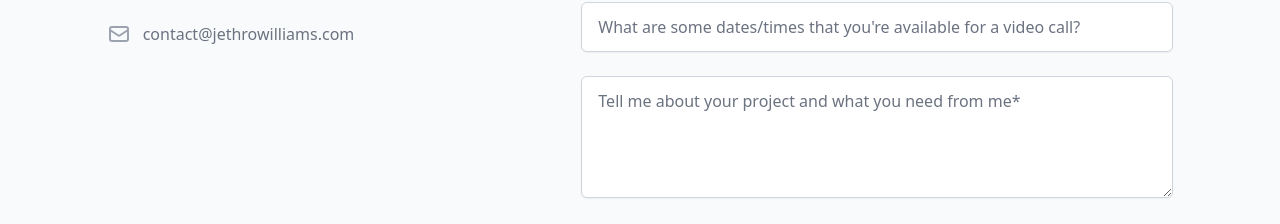
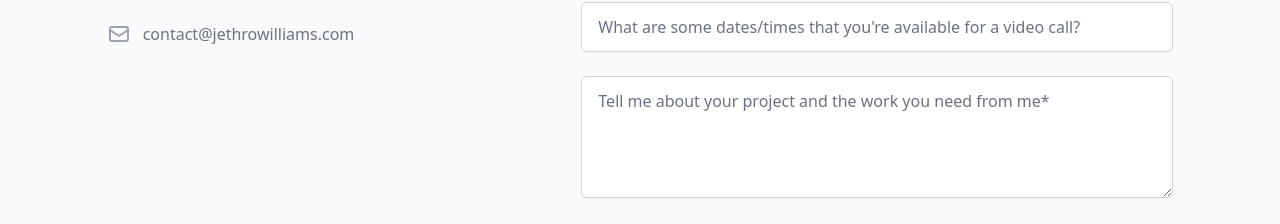
Before and after one commit to jro31/portfolio-v3, a Next.js app: page / in a window 1280 px wide. Shown: the part 4348-4572 px from the top of the page. Built offline with nearby package versions, Linux system fonts and the light colour scheme; a web font is replaced by a local one.

Commit message:
Add comment

```diff
--- a/components/homepage-sections/contact/Contact.js
+++ b/components/homepage-sections/contact/Contact.js
@@ -269,7 +269,7 @@ const Contact = () => {
                       name='message'
                       rows={4}
                       className={inputClasses}
-                      placeholder='Tell me about your project and what you need from me*'
+                      placeholder='Tell me about your project and the work you need from me*'
                       value={enteredMessage}
                       onChange={event =>
                         handleFormFieldChange(
--- a/pages/_app.js
+++ b/pages/_app.js
@@ -2,6 +2,7 @@
 // TODO - Add a new 'About' section (between projects/contacts). This should be about me personally, somewhat resembling https://anniebombanie.com/#about
 // TODO - Add a 'Principles' section, which lists my coding principles/philosophies, e.g: Responsive, mobile-first design built to work no matter the device or browser, clean code written to be easily understandable, maintainable, scalable and reusable etc?
 // BUG - Scroll Snap (both of sections, and of projects) doesn't work in Firefox. Scrolling programatically or using keyboard works fine, but scrolling by mouse doesn't - Note this seems to be a bug with MacOS Monterrey https://bugzilla.mozilla.org/show_bug.cgi?id=1737820, https://bugzilla.mozilla.org/show_bug.cgi?id=1744289 so might not be fixable
+// FIXME - The app looks atrocious on an iPad pro in portrait mode. The screen is wide enough that is uses screen-height sections, but is so tall that it stretches all elements out way too much - Perhaps remove screen-height sections if the screen is over a certain height.
 
 import { Provider } from 'react-redux';
 import Layout from '../components/layout/Layout';
```
